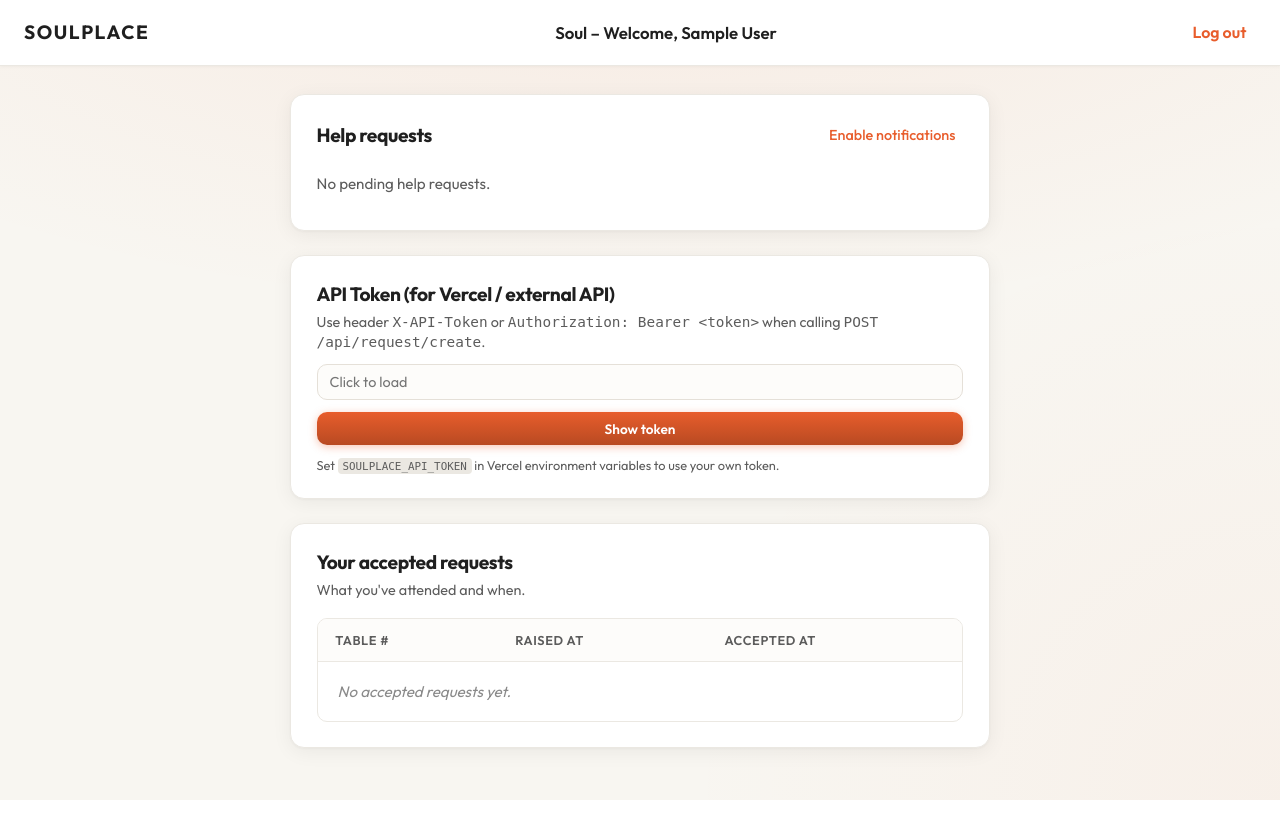
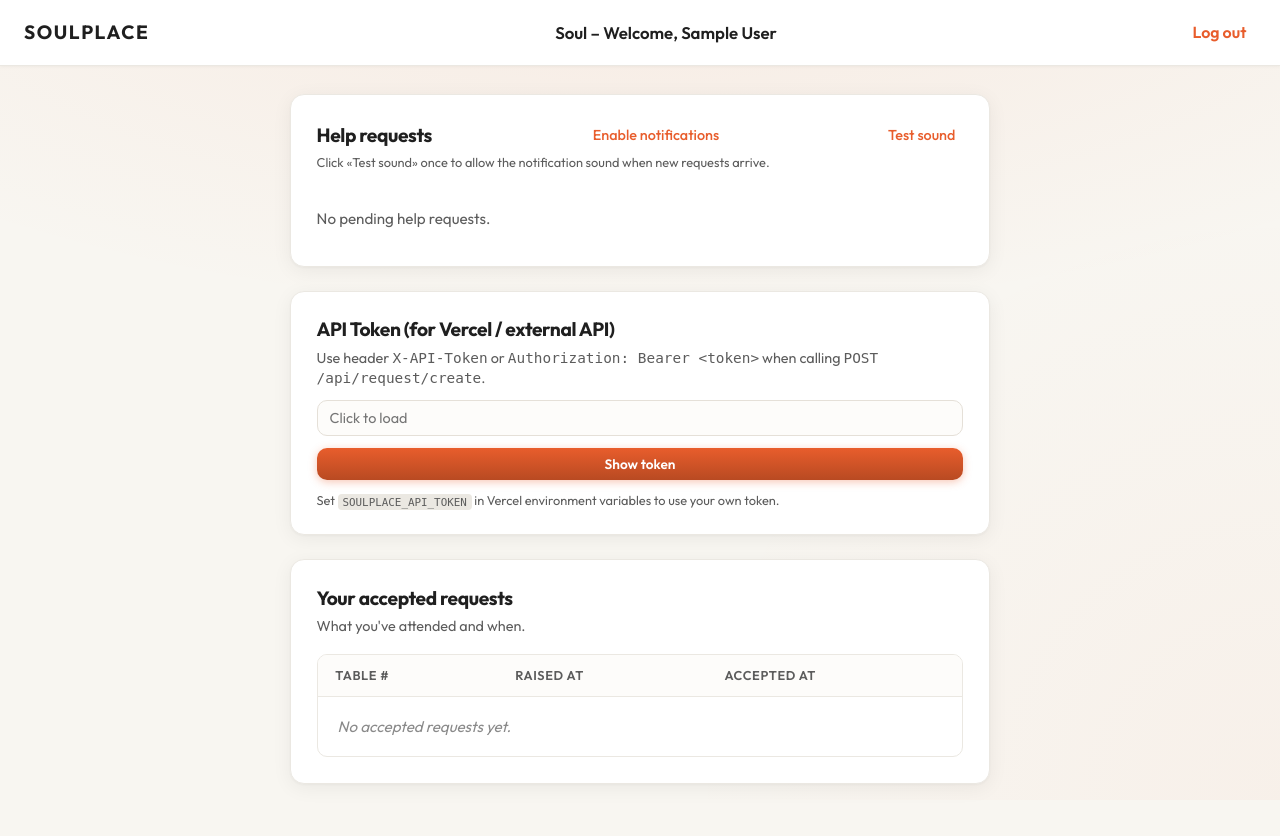
Before and after one commit to Ashok-S7/soulplace_help_desk, a Flask app: page /soulplace/dashboard in a window 1280 px wide. Before the commit the page ends 800 px from the top, so only its background shows below. Run offline with Flask 3, Linux system fonts and the light colour scheme; the visitor is signed in with stand-in values (Sample User, id 1); data that the repository does not hold is empty.

Commit message:
Add notification sound

```diff
--- a/static/js/app.js
+++ b/static/js/app.js
@@ -7,17 +7,53 @@
     const requestsList = document.getElementById('requests-list');
     const acceptedTbody = document.getElementById('accepted-tbody');
     const enableNotificationsBtn = document.getElementById('enable-notifications');
+    const testSoundBtn = document.getElementById('test-sound-btn');
 
     let previousRequestIds = new Set();
+    let audioContext = null;
 
     /** Display time (backend sends Chennai IST already). */
     function formatTime(val) {
         return val != null ? String(val) : "";
     }
 
+    function getAudioContext() {
+        if (!audioContext) {
+            const Ctx = window.AudioContext || window.webkitAudioContext;
+            if (Ctx) audioContext = new Ctx();
+        }
+        return audioContext;
+    }
+
+    function getNotificationSoundUrl() {
+        var path = window.SOULPLACE_NOTIFICATION_SOUND || '/static/sounds/maroon_5_animals.mp3';
+        if (path.indexOf('http') === 0) return path;
+        var origin = window.location.origin || '';
+        var p = path.charAt(0) === '/' ? path : '/' + path;
+        return origin + p;
+    }
+
     function playNewRequestSound() {
+        var el = document.getElementById('notification-audio');
+        if (el && el.src) {
+            el.currentTime = 0;
+            el.volume = 0.7;
+            var played = el.play();
+            if (played && played.catch) played.catch(function () { playBeepFallback(); });
+            return;
+        }
+        var url = getNotificationSoundUrl();
+        var audio = new Audio(url);
+        audio.volume = 0.7;
+        audio.onerror = function () { playBeepFallback(); };
+        audio.play().catch(function () { playBeepFallback(); });
+    }
+
+    function playBeepFallback() {
         try {
-            const ctx = new (window.AudioContext || window.webkitAudioContext)();
+            const ctx = getAudioContext();
+            if (!ctx) return;
+            if (ctx.state === 'suspended') ctx.resume();
             const osc = ctx.createOscillator();
             const gain = ctx.createGain();
             osc.connect(gain);
@@ -41,6 +77,25 @@
         } catch (e) {}
     }
 
+    function showNewRequestNotification(requests) {
+        if (!('Notification' in window)) return;
+        if (Notification.permission !== 'granted') return;
+        try {
+            var title = 'Soulplace – New help request';
+            var body = requests.length === 1
+                ? 'Table ' + requests[0].table + ' needs a Soul.'
+                : requests.length + ' new help requests.';
+            var n = new Notification(title, { body: body, requireInteraction: false });
+            n.onclick = function () {
+                window.focus();
+                n.close();
+            };
+            setTimeout(function () { n.close(); }, 6000);
+        } catch (err) {
+            console.warn('Notification failed:', err);
+        }
+    }
+
     function loadPendingRequests() {
         fetch(BASE + '/api/requests')
             .then((res) => res.json())
@@ -48,7 +103,9 @@
                 const requests = data.requests || [];
                 const currentIds = new Set(requests.map((r) => r.id));
                 if (previousRequestIds.size > 0 && currentIds.size > previousRequestIds.size) {
+                    var newReqs = requests.filter(function (r) { return !previousRequestIds.has(r.id); });
                     playNewRequestSound();
+                    showNewRequestNotification(newReqs);
                 }
                 previousRequestIds = currentIds;
 
@@ -139,6 +196,14 @@
             });
     }
 
+    if (testSoundBtn) {
+        testSoundBtn.addEventListener('click', function () {
+            var ctx = getAudioContext();
+            if (ctx && ctx.state === 'suspended') ctx.resume();
+            playNewRequestSound();
+        });
+    }
+
     if (enableNotificationsBtn) {
         enableNotificationsBtn.addEventListener('click', function () {
             if (!('Notification' in window)) {
@@ -146,22 +211,44 @@
                 return;
             }
             if (Notification.permission === 'granted') {
-                alert('Notifications are already enabled.');
+                enableNotificationsBtn.textContent = 'Notifications enabled';
+                var ctx = getAudioContext();
+                if (ctx && ctx.state === 'suspended') ctx.resume();
+                playNewRequestSound();
+                showNewRequestNotification([{ table: 'Test' }]);
                 return;
             }
-            Notification.requestPermission().then((p) => {
+            if (Notification.permission === 'denied') {
+                alert('Notifications are blocked. Please allow them in your browser settings (e.g. Chrome: lock icon → Site settings → Notifications) and refresh.');
+                return;
+            }
+            Notification.requestPermission().then(function (p) {
                 if (p === 'granted') {
-                    this.textContent = 'Notifications enabled';
+                    enableNotificationsBtn.textContent = 'Notifications enabled';
+                    var ctx = getAudioContext();
+                    if (ctx && ctx.state === 'suspended') ctx.resume();
+                    playNewRequestSound();
+                    showNewRequestNotification([{ table: 'Test' }]);
+                } else if (p === 'denied') {
+                    alert('Notifications were blocked. You can allow them later in browser settings.');
                 }
             });
         });
+        if (Notification.permission === 'granted') {
+            enableNotificationsBtn.textContent = 'Notifications enabled';
+        }
+    }
+
+    var notificationAudio = document.getElementById('notification-audio');
+    if (notificationAudio) {
+        notificationAudio.onerror = function () { playBeepFallback(); };
     }
 
     loadPendingRequests();
     loadAcceptedRequests();
 
-    // Refresh pending list every 5 seconds (so new scans are noticed quickly)
-    setInterval(loadPendingRequests, 5000);
+    // Poll every 2 seconds so new requests trigger sound/notification with minimal delay
+    setInterval(loadPendingRequests, 2000);
 
     // API Token (admin only): show and copy
     const showTokenBtn = document.getElementById('show-token-btn');
--- a/templates/dashboard.html
+++ b/templates/dashboard.html
@@ -24,7 +24,9 @@
             <div class="card-header">
                 <h2>Help requests</h2>
                 <button type="button" class="link-btn" id="enable-notifications" aria-label="Enable notifications">Enable notifications</button>
+                <button type="button" class="link-btn" id="test-sound-btn" aria-label="Test notification sound">Test sound</button>
             </div>
+            <p class="card-subtitle" style="margin-top:0.25rem;font-size:0.8rem;">Click «Test sound» once to allow the notification sound when new requests arrive.</p>
             <div id="requests-list" class="requests-list">
                 <p class="empty-state">Loading…</p>
             </div>
@@ -63,7 +65,11 @@
         </section>
     </main>
 
-    <script>window.SOULPLACE_BASE = "{{ url_for('main.index') }}".replace(/\/$/, '');</script>
+    <audio id="notification-audio" preload="auto" style="display:none;" src="{{ url_for('static', filename='sounds/maroon_5_animals.mp3', _external=True) }}"></audio>
+    <script>
+        window.SOULPLACE_BASE = "{{ url_for('main.index') }}".replace(/\/$/, '');
+        window.SOULPLACE_NOTIFICATION_SOUND = "{{ url_for('static', filename='sounds/maroon_5_animals.mp3') }}";
+    </script>
     <script src="{{ url_for('static', filename='js/app.js') }}"></script>
 </body>
 </html>
```
Also changed, not shown: static/sounds/README.txt (added), 1 other file.
